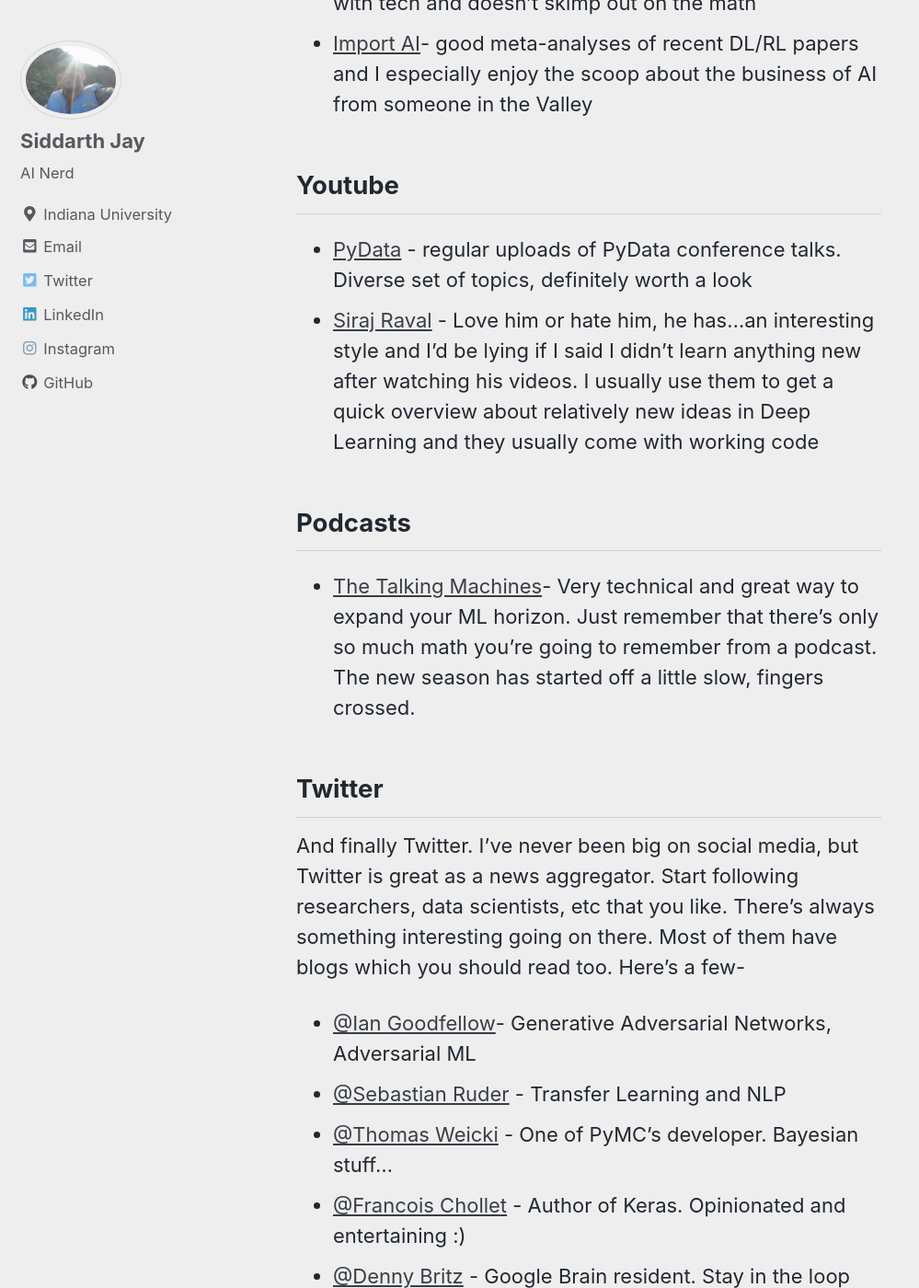
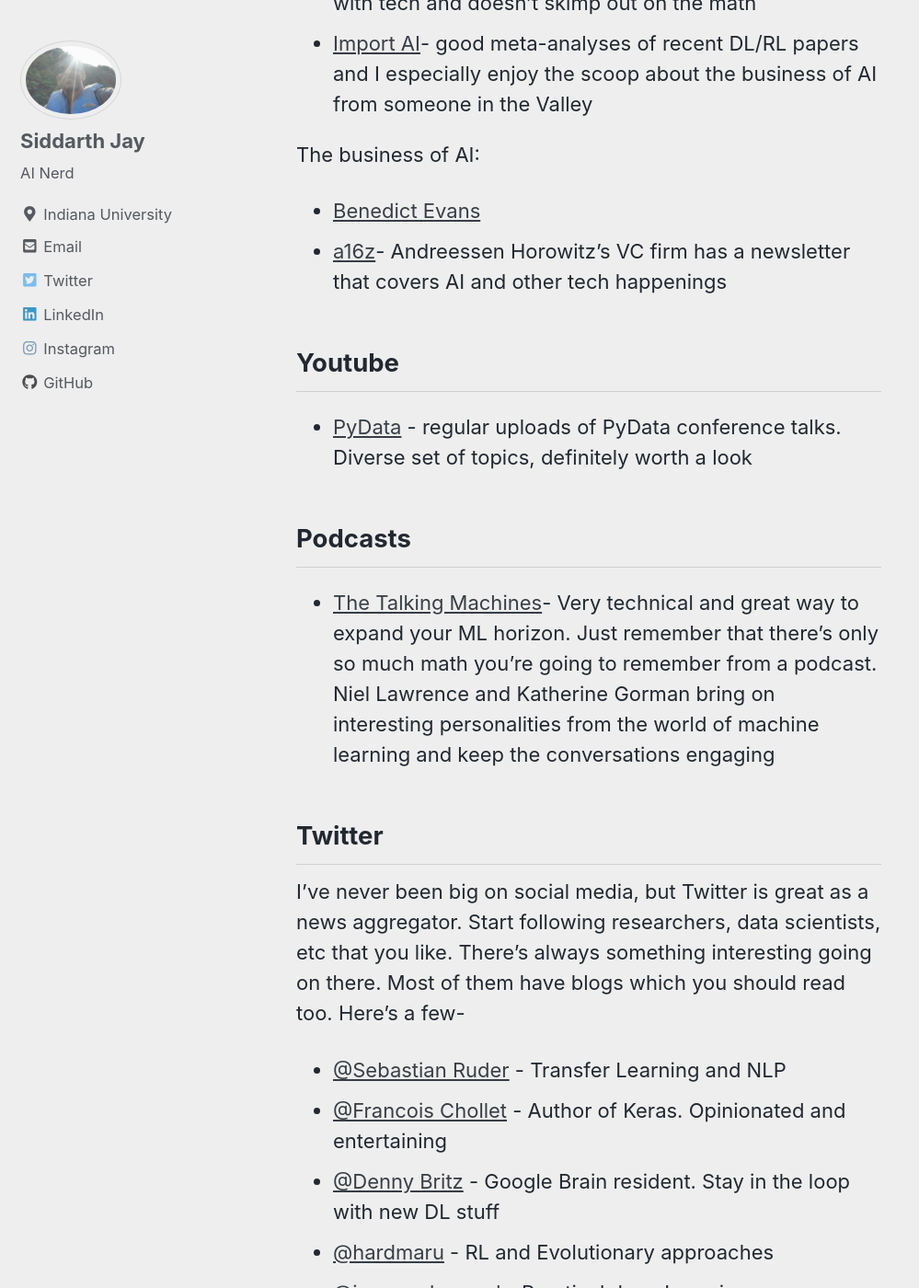
Before and after one commit to agent-jay/agent-jay.github.io, a Jekyll site: the page built from _posts/2017-07-03-uptodate.md, in a window 1280 px wide and 1400 px high, scrolled down 1571 px. Shown: the whole window at 92% size, without its empty margins (0-999 px from the left). Built offline with Jekyll 4.4.1, drawn with Linux system fonts in a browser that asks for light colours; nearby versions of some CDN libraries; comment, search, counter and statistics services are not loaded; some of the changed text lies outside the part shown.

Commit message:
Ready to go live!

```diff
--- a/_config.yml
+++ b/_config.yml
@@ -277,6 +277,7 @@ defaults:
       author_profile: true
       share: true
       classes: wide
+      comments: true
 
 
 category_archive:
--- a/_posts/2017-07-03-uptodate.md
+++ b/_posts/2017-07-03-uptodate.md
@@ -3,18 +3,31 @@ title: Stay up to date with ML/AI
 toc: true
 ---
 
-I've had friends ask me how they can get started in Machine Learning, Deep Learning, NLP etc and this is the answer I usually give them- read more. Read widely and read regularly. And don't stress so much about the results. As Andrew Ng says-
+I've had friends ask me how they can get started in Machine Learning, Deep
+Learning, NLP etc and this is the answer I usually give them- read more. Read
+widely and read regularly. And don't stress so much about the results. As
+Andrew Ng says-
 
->... the most important thing is to keep on learning. Not just for a few months, but for years.
+>... the most important thing is to keep on learning. Not just for a few
+>months, but for years.
 
->Every Saturday, you will have a choice between staying at home and reading research papers/implementing algorithms, vs. watching TV. If you spend all Saturday working, there probably won't be any short-term reward, and your current boss won't even know or say "nice work." Also, after that Saturday of hard work, you're not actually that much better at machine learning. But here's the secret: If you do this not just for one weekend, but instead study consistently for a year, then you will become very good.
+>Every Saturday, you will have a choice between staying at home and reading
+>research papers/implementing algorithms, vs. watching TV. If you spend all
+>Saturday working, there probably won't be any short-term reward, and your
+>current boss won't even know or say "nice work." Also, after that Saturday of
+>hard work, you're not actually that much better at machine learning. But
+>here's the secret: If you do this not just for one weekend, but instead study
+>consistently for a year, then you will become very good.
 
-I've always found that following newsletters and feeds help to keep me in the loop with respect to books, new papers, industry news, tech, online classes, etc. And they often help me find other blogs, which then help me find other blogs, which then help me find other...
+I've always found that following newsletters and feeds help to keep me in the
+loop with respect to books, new papers, industry news, tech, online classes,
+etc. And they often help me find other blogs, which then help me find other
+blogs, which then help me find other...
 
 Without further ado, here's my list of preferred ML/AI feeds:
 
-Newsletters
---------------
+## Newsletters
+
 Data Science
 - [Data Science Weekly](https://www.datascienceweekly.org/)
 - [Data Elixir](https://dataelixir.com/)
@@ -24,33 +37,48 @@ Deep Learning/RL/research
 - [The Wild Week in AI](https://www.getrevue.co/profile/wildml)- by wunderkind Denny Britz, good with tech and doesn't skimp out on the math
 - [Import AI](https://jack-clark.net/import-ai/)- good meta-analyses of recent DL/RL papers and I especially enjoy the scoop about the business of AI from someone in the Valley
 
-Youtube
----------
+The business of AI:
+
+- [Benedict Evans](https://www.ben-evans.com/newsletter/)
+- [a16z](https://a16z.com/)- Andreessen Horowitz's VC firm has a newsletter that
+  covers AI and other tech happenings
+
+## Youtube
+
 - [PyData](https://www.youtube.com/user/PyDataTV) - regular uploads of PyData conference talks. Diverse set of topics, definitely worth a look
-- [Siraj Raval](https://www.youtube.com/channel/UCWN3xxRkmTPmbKwht9FuE5A/featured) - Love him or hate him, he has...an interesting style and I'd be lying if I said I didn't learn anything new after watching his videos. I usually use them to get a quick overview about relatively new ideas in Deep Learning and they usually come with working code
 
-Podcasts
---------
-- [The Talking Machines](http://www.thetalkingmachines.com/)- Very technical and great way to expand your ML horizon. Just remember that there's only so much math you're going to remember from a podcast. The new season has started off a little slow, fingers crossed.
+## Podcasts
 
-Twitter
--------
-And finally Twitter. I've never been big on social media, but Twitter is great as a news aggregator. Start following researchers, data scientists, etc that you like. There's always something interesting going on there. Most of them have blogs which you should read too. Here's a few-
+- [The Talking Machines](http://www.thetalkingmachines.com/)- Very technical
+  and great way to expand your ML horizon. Just remember that there's only so
+  much math you're going to remember from a podcast. Niel Lawrence and
+  Katherine Gorman bring on  interesting personalities from the world of
+  machine learning and keep the conversations engaging
 
-- [@Ian Goodfellow](https://twitter.com/goodfellow_ian)- Generative Adversarial Networks, Adversarial ML
+## Twitter
+
+I've never been big on social media, but Twitter is great as a news aggregator. Start following researchers, data scientists, etc that you like. There's always something interesting going on there. Most of them have blogs which you should read too. Here's a few-
+
 - [@Sebastian Ruder](https://twitter.com/seb_ruder) - Transfer Learning and NLP
-- [@Thomas Weicki](https://twitter.com/twiecki) - One of PyMC's developer. Bayesian stuff...
-- [@Francois Chollet](https://twitter.com/fchollet) - Author of Keras. Opinionated and entertaining :)
+- [@Francois Chollet](https://twitter.com/fchollet) - Author of Keras. Opinionated and entertaining
 - [@Denny Britz](https://twitter.com/dennybritz) - Google Brain resident. Stay in the loop with new DL stuff
-- [@hardmaru](https://twitter.com/hardmaru) - similar to above
-- [@Ferenc Huszar](https://twitter.com/fhuszar) - Bayesian
+- [@hardmaru](https://twitter.com/hardmaru) - RL and Evolutionary approaches
+- [@jeremyphoward](@jeremyphoward) - Practical deep Learning
+- [@Ferenc Huszar](https://twitter.com/fhuszar) - ML theory, Bayesian
+- [@Miles_Brundage](https://twitter.com/Miles_Brundage) - AI policy and safety
 - [@Hacker News](https://twitter.com/newsycombinator) - The tech water cooler
 - [@Data Tau](https://twitter.com/__DataTau__) - The data science water cooler
 
 ## Conclusion
 
-Don't be surprised if there's a lot of overlap in the content, there's only so much that happens in a week. But mostly, don't stress about not being exhaustive in covering everything, you'll get there.
+Don't be surprised if there's a lot of overlap in the content, there's only so
+much that happens in a week. But mostly, don't stress about not being
+exhaustive in covering everything, you'll get there.
 
-Of course, this is if you just want to know more in general. As one of my professors says, it always helps to have a motivating question when learning something. Then you'll figure out what you need to do to fill in the blanks.
+Of course, this is if you just want to know more in general. As one of my
+professors says, it always helps to have a motivating question when learning
+something. Then you'll figure out what you need to do to fill in the blanks.
 
-So that's a wrap up. It's currently a little short, I'll add more links when I remember them . Anyway, let me know in the comments if I'm missing any great newsletters/feeds that help you stay in the know!
+So that's a wrap up. It's currently a little short, I'll add more links when I
+remember them. Anyway, let me know in the comments if I'm missing any great
+newsletters/feeds that help you stay in the know!
```
Also changed, not shown: _posts/2018-03-06-jupyterlab.md (+30 -0 lines), assets/images/jupyter.png (added), assets/images/jupyterlab/jupyterlab_sc1.png (added), assets/images/jupyterlab/jupyterlab_sc2.png (added), assets/images/jupyterlab/jupyterlab_sc3.png (added), assets/images/jupyterlab/jupyterlab_sc4.png (added).
